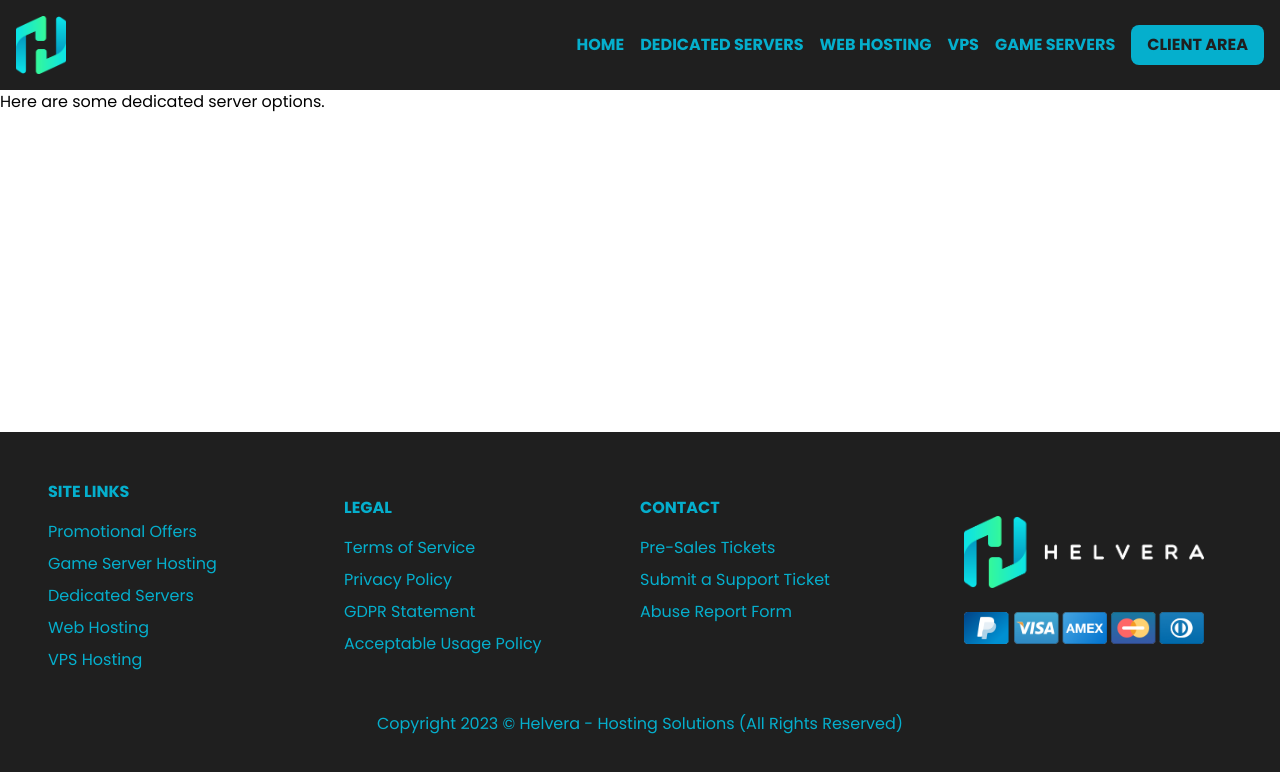
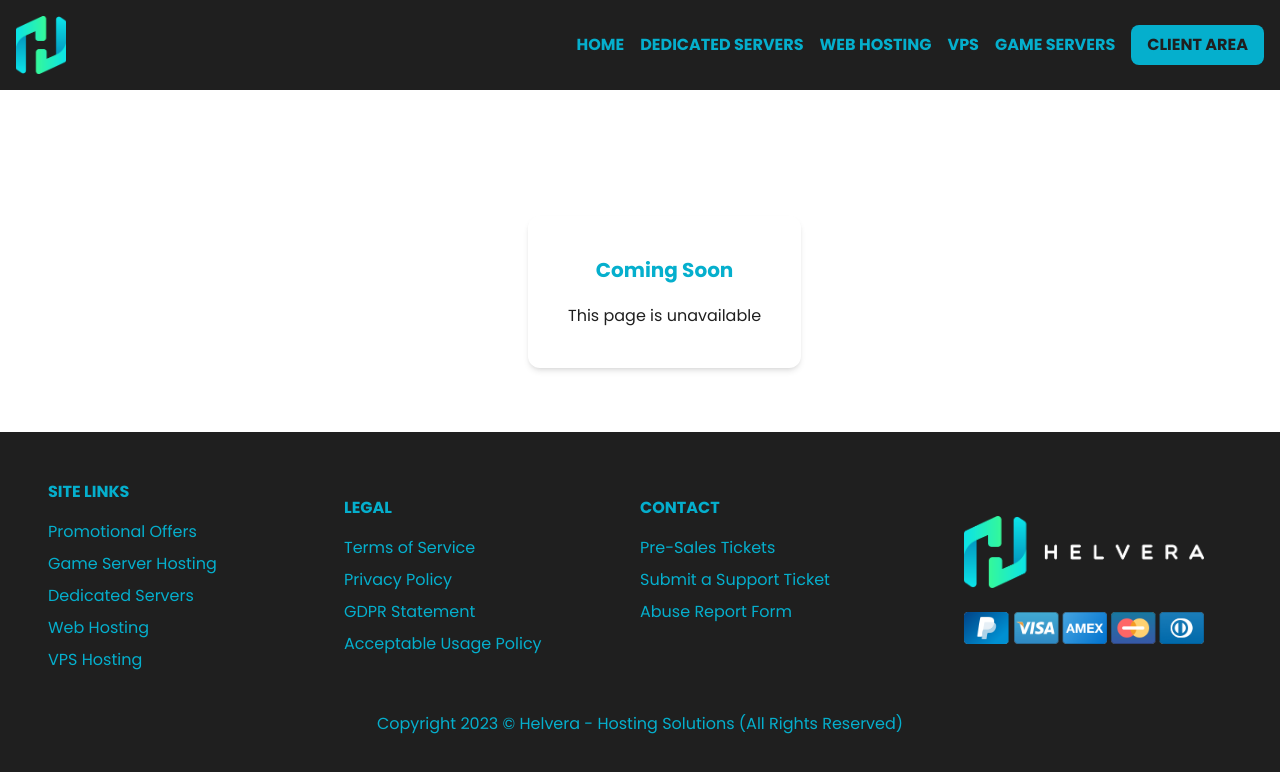
Before and after one commit to jrmichell/helvera, a Next.js app: page /dedicated-servers in a window 1280 px wide. Shown: the top 772 px of the page. Built offline with nearby package versions, Linux system fonts and the light colour scheme.

Commit message:
feat: added coming soon card to the pages that have not been setup yet

```diff
--- a/app/dedicated-servers/page.tsx
+++ b/app/dedicated-servers/page.tsx
@@ -1,3 +1,10 @@
+import Card from "../components/Card";
+
 export default function DediServers() {
-  return <div>Here are some dedicated server options.</div>;
+  return (
+    <div className="absolute top-[25%] left-[40%]">
+      {/* Coming Soon */}
+      <Card title="Coming Soon" content="This page is unavailable" />
+    </div>
+  );
 }
--- a/app/game-servers/page.tsx
+++ b/app/game-servers/page.tsx
@@ -1,3 +1,10 @@
+import Card from "../components/Card";
+
 export default function GameServers() {
-  return <div>Here are some game server options.</div>;
+  return (
+    <div className="absolute top-[25%] left-[40%]">
+      {/* Coming Soon */}
+      <Card title="Coming Soon" content="This page is unavailable" />
+    </div>
+  );
 }
--- a/app/page.tsx
+++ b/app/page.tsx
@@ -10,7 +10,7 @@ import { MdManageAccounts } from "react-icons/md";
 
 export default function Home() {
   return (
-    <div>
+    <>
       {/* Hero */}
       <section className="relative">
         <Image src={Hero} alt="Hero Image" className="w-full" />
@@ -87,6 +87,6 @@ export default function Home() {
       </section>
       {/* Partners and Vendors */}
       <section className="mt-10 mb-5"></section>
-    </div>
+    </>
   );
 }
--- a/app/vps/page.tsx
+++ b/app/vps/page.tsx
@@ -1,3 +1,10 @@
+import Card from "../components/Card";
+
 export default function VPS() {
-  return <div>Here are some vps options.</div>;
+  return (
+    <div className="absolute top-[25%] left-[40%]">
+      {/* Coming Soon */}
+      <Card title="Coming Soon" content="This page is unavailable" />
+    </div>
+  );
 }
--- a/app/web-hosting/page.tsx
+++ b/app/web-hosting/page.tsx
@@ -1,3 +1,10 @@
+import Card from "../components/Card";
+
 export default function WebHosting() {
-  return <div>Here are some web hosting options.</div>;
+  return (
+    <div className="absolute top-[25%] left-[40%]">
+      {/* Coming Soon */}
+      <Card title="Coming Soon" content="This page is unavailable" />
+    </div>
+  );
 }
```
